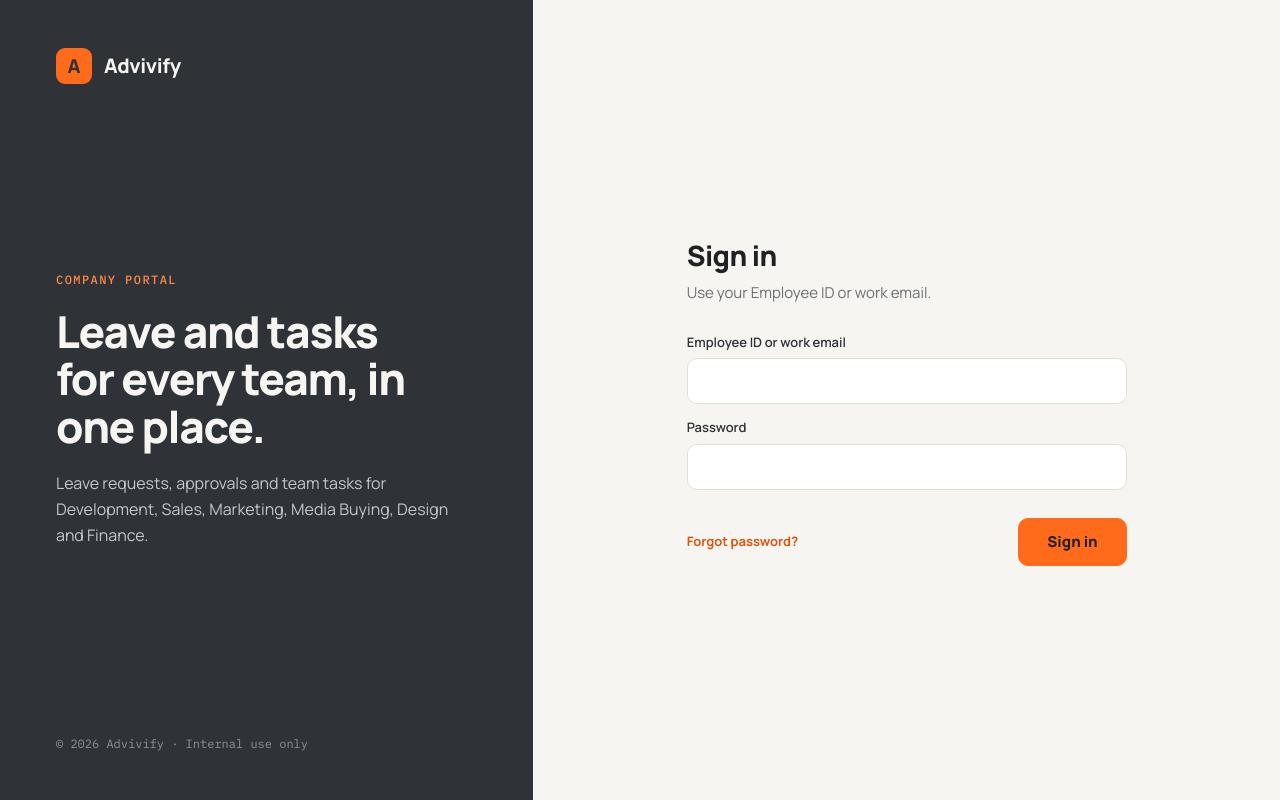
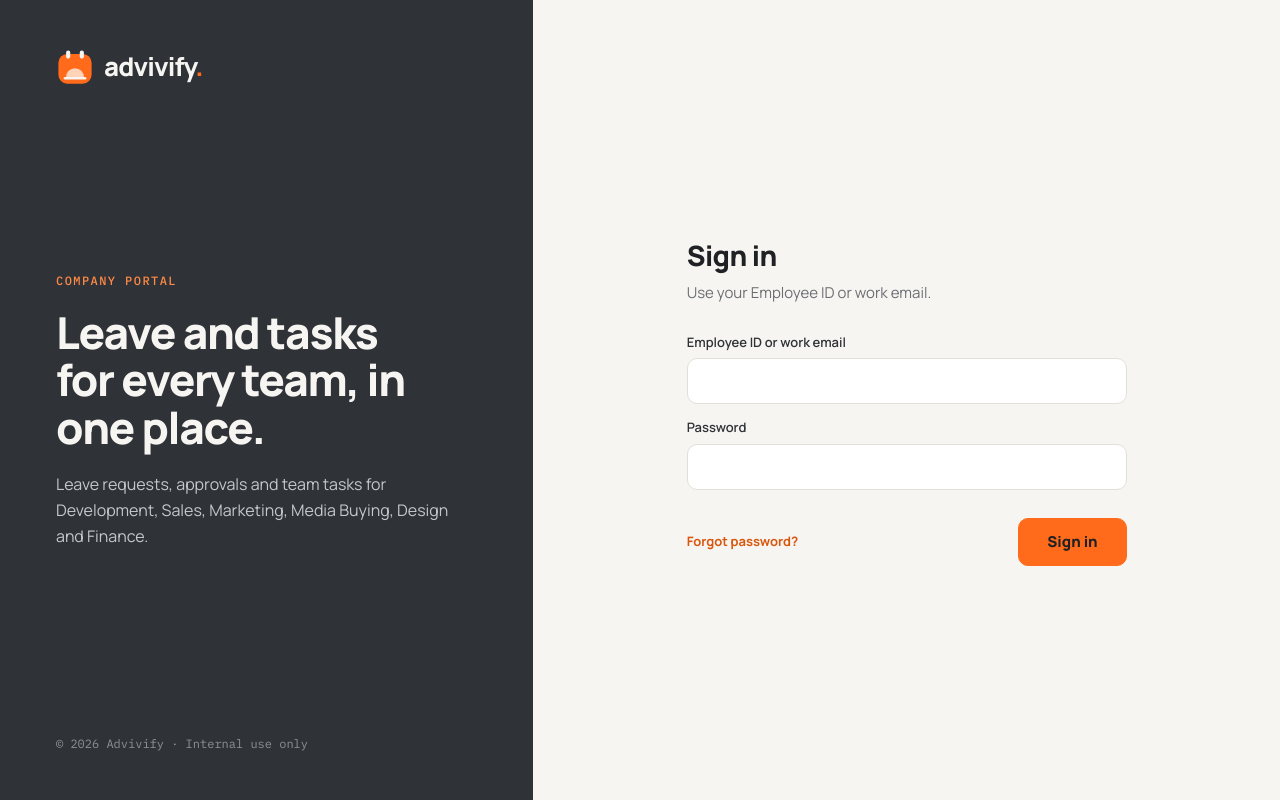
Before and after one commit to advivifymediagroup/LMS, a Next.js app in the folder lms/: page /login in a window 1280 px wide. Built offline with nearby package versions, Linux system fonts and the light colour scheme.

Commit message:
Add the Advivify calendar logo to the sidebar, login page and browser tab

```diff
--- a/lms/app/(app)/layout.tsx
+++ b/lms/app/(app)/layout.tsx
@@ -6,6 +6,7 @@ import { probationEnd, todayIso } from "@/lib/leave";
 import { logout } from "../login/actions";
 import { Avatar } from "./ui";
 import { PageTitle, SideNav, TeamNav, type NavItem } from "./nav";
+import { Logo } from "../logo";
 
 const ROLE_LABEL = { ADMIN: "Admin", LEAD: "Team lead", EMPLOYEE: "Employee" } as const;
 
@@ -48,9 +49,8 @@ export default async function AppLayout({ children }: LayoutProps<"/">) {
   return (
     <div className="flex min-h-screen flex-col bg-paper md:flex-row">
       <aside className="flex w-full flex-none flex-col gap-5 bg-char px-3.5 py-4 text-paper md:sticky md:top-0 md:h-screen md:w-[248px] md:gap-7 md:overflow-y-auto md:py-[22px]">
-        <Link href="/dashboard" className="flex items-center gap-2.5 px-2">
-          <span className="grid size-[30px] place-items-center rounded-lg bg-brand-500 text-base font-extrabold text-char">A</span>
-          <span className="text-[17px] font-extrabold tracking-[-0.02em]">Advivify</span>
+        <Link href="/dashboard" className="px-2">
+          <Logo size={30} dark />
         </Link>
         <nav className="flex gap-0.5 overflow-x-auto md:flex-col md:overflow-visible">
           <div className={heading}>Workspace</div>
--- a/lms/app/login/login-form.tsx
+++ b/lms/app/login/login-form.tsx
@@ -3,16 +3,14 @@
 import Link from "next/link";
 import { useActionState } from "react";
 import { login } from "./actions";
+import { Logo } from "../logo";
 
 export function LoginForm({ notice }: { notice?: string }) {
   const [error, action, pending] = useActionState(login, null);
   return (
     <main className="grid min-h-screen bg-paper md:grid-cols-[minmax(0,5fr)_minmax(0,7fr)]">
       <div className="flex flex-col justify-between gap-12 bg-char px-8 py-10 text-paper md:px-14 md:py-12">
-        <div className="flex items-center gap-3">
-          <span className="grid size-9 place-items-center rounded-[9px] bg-brand-500 text-[19px] font-extrabold text-char">A</span>
-          <span className="text-xl font-extrabold tracking-[-0.02em]">Advivify</span>
-        </div>
+        <Logo size={38} dark />
         <div className="flex max-w-[440px] flex-col gap-5">
           <div className="font-mono text-xs font-medium tracking-[.12em] text-brand-400 uppercase">Company portal</div>
           <h1 className="text-[34px] leading-[1.08] font-extrabold tracking-[-0.03em] text-pretty md:text-[44px]">Leave and tasks for every team, in one place.</h1>
--- /dev/null
+++ b/lms/app/logo.tsx
@@ -0,0 +1,25 @@
+// Advivify mark ("Day Off": a calendar tile with a rising sun), in the portal's theme colours.
+// `dark` = drawn on a dark background (sidebar, login panel): tabs and wordmark turn light.
+export function LogoMark({ size = 32, dark = false }: { size?: number; dark?: boolean }) {
+  const tab = dark ? "var(--color-paper)" : "var(--color-char)";
+  return (
+    <svg width={size} height={size} viewBox="0 0 64 64" aria-hidden="true" className="flex-none">
+      <rect x="4" y="10" width="56" height="50" rx="15" fill="var(--color-brand-500)" />
+      <rect x="17" y="4" width="7" height="14" rx="3.5" fill={tab} />
+      <rect x="40" y="4" width="7" height="14" rx="3.5" fill={tab} />
+      <path d="M17 49a15 15 0 0 1 30 0z" fill="var(--color-brand-200)" />
+      <rect x="13" y="49" width="38" height="4" rx="2" fill="var(--color-paper)" />
+    </svg>
+  );
+}
+
+export function Logo({ size = 32, dark = false, className = "" }: { size?: number; dark?: boolean; className?: string }) {
+  return (
+    <span className={`flex items-center gap-2.5 ${className}`} aria-label="Advivify">
+      <LogoMark size={size} dark={dark} />
+      <span className={`font-extrabold leading-none tracking-[-0.035em] ${dark ? "text-paper" : "text-char"}`} style={{ fontSize: size * 0.68 }}>
+        advivify<span className="text-brand-500">.</span>
+      </span>
+    </span>
+  );
+}
```
Also changed, not shown: lms/app/icon.svg (added), 1 other file (tests, documents, lock files or other folders).
